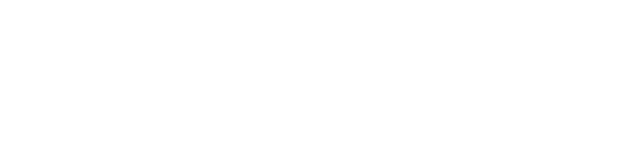
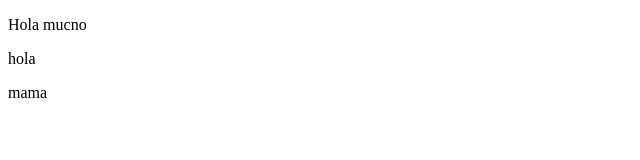
Before and after one commit to karlaLorena31/hola, a plain HTML site: page index.html in a window 1280 px wide. Shown: the whole page, without its empty margins (0-640 px from the left). Drawn offline with Linux system fonts and the light colour scheme.

Commit message:
nuevo modi

```diff
--- a/index.html
+++ b/index.html
@@ -7,6 +7,8 @@
     <title>Document</title>
 </head>
 <body>
-
+    <p>Hola mucno</p>
+    <p>hola</p>
+    <p> mama</p>
 </body>
 </html>
```
